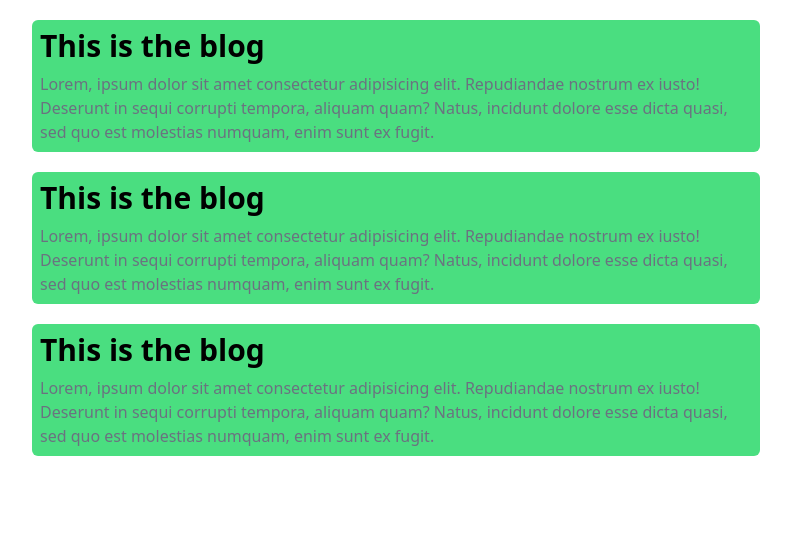
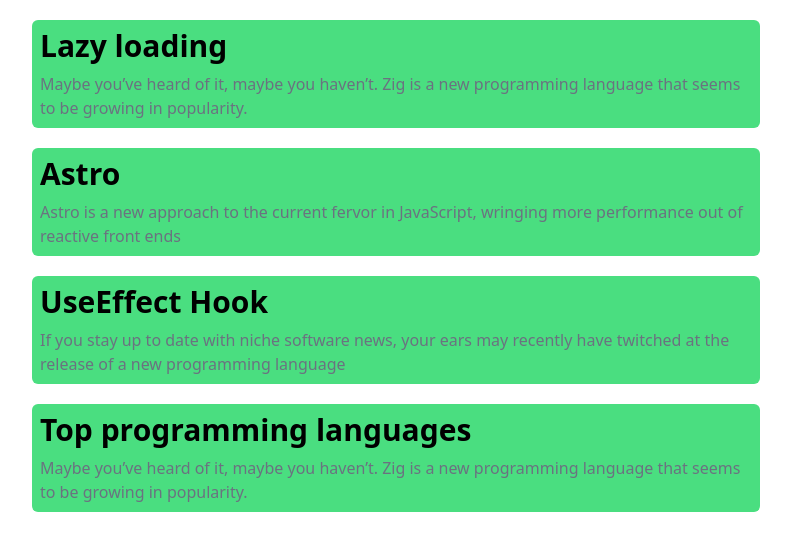
Before and after one commit to oyeyipo45/micro-forum, a Next.js app: page /blogs in a window 1280 px wide. Shown: the top 550 px of the page, without its empty margins (244-1035 px from the left). Built offline with nearby package versions, Linux system fonts and the light colour scheme.

Commit message:
Fetch and display posts

```diff
--- a/package.json
+++ b/package.json
@@ -14,6 +14,7 @@
     "@types/react-dom": "18.0.11",
     "eslint": "8.35.0",
     "eslint-config-next": "13.2.3",
+    "gray-matter": "^4.0.3",
     "next": "13.2.3",
     "react": "18.2.0",
     "react-dom": "18.2.0",
--- a/pages/api/posts.ts
+++ b/pages/api/posts.ts
@@ -1,4 +1,5 @@
 import fs from 'fs';
+import matter from 'gray-matter';
 import type { NextApiRequest, NextApiResponse } from 'next';
 import path from 'path';
 
@@ -18,8 +19,12 @@
 const readPosts = () => {
   const findFolder = path.join(process.cwd(), 'posts');
   const posts = fs.readdirSync(findFolder);
+  return posts.map((filename) => {
+    const filePathToRead = path.join(process.cwd(), 'posts/' + filename);
+    const content = fs.readFileSync(filePathToRead, { encoding: 'utf-8' });
 
-  return posts;
+    return matter(content).data;
+  });
 };
 
 export default handler;
--- a/pages/blogs.tsx
+++ b/pages/blogs.tsx
@@ -1,23 +1,27 @@
 import BlogCard from '@/components/BlogCard';
 import { NextPage } from 'next';
+import { useEffect, useState } from 'react';
 
 interface Props {}
 
 const Blogs: NextPage<Props> = () => {
+  const [Posts, setPosts] = useState<{ title: string; meta: string; description: string }[]>([]);
+
+  const fetchPosts = async () => {
+    const { posts } = await fetch('/api/posts').then((data) => data.json());
+
+    setPosts(posts);
+  };
+  useEffect(() => {
+    fetchPosts();
+  }, []);
+
   return (
     <div className=' max-w-3xl mx-auto p-5 space-y-5'>
-      <BlogCard
-        title='This is the blog'
-        description='Lorem, ipsum dolor sit amet consectetur adipisicing elit. Repudiandae nostrum ex iusto! Deserunt in sequi corrupti tempora, aliquam quam? Natus, incidunt dolore esse dicta quasi, sed quo est molestias numquam, enim sunt ex fugit.'
-      />
-      <BlogCard
-        title='This is the blog'
-        description='Lorem, ipsum dolor sit amet consectetur adipisicing elit. Repudiandae nostrum ex iusto! Deserunt in sequi corrupti tempora, aliquam quam? Natus, incidunt dolore esse dicta quasi, sed quo est molestias numquam, enim sunt ex fugit.'
-      />
-      <BlogCard
-        title='This is the blog'
-        description='Lorem, ipsum dolor sit amet consectetur adipisicing elit. Repudiandae nostrum ex iusto! Deserunt in sequi corrupti tempora, aliquam quam? Natus, incidunt dolore esse dicta quasi, sed quo est molestias numquam, enim sunt ex fugit.'
-      />
+      {Posts &&
+        Posts.map((post) => {
+          return <BlogCard key={post.title} title={post.title} description={post.meta} />;
+        })}
     </div>
   );
 };
--- a/posts/clever-lazy-loading-for-javascript.md
+++ b/posts/clever-lazy-loading-for-javascript.md
@@ -1,3 +1,10 @@
+---
+title: Lazy loading
+slug: clever-lazy-loading-for-javascript
+meta: Maybe you’ve heard of it, maybe you haven’t. Zig is a new programming language that seems to be growing in popularity.
+---
+
+
 Maybe you’ve heard of it, maybe you haven’t. Zig is a new programming language that seems to be growing in popularity. Let’s do a quick dive into what it is, why it’s unique, and what sort of things you would use it for. (Ed Note: Other than “for great justice“, naturally.)
 
 ## What Is It?
--- a/posts/how-to-start-with-programming.md
+++ b/posts/how-to-start-with-programming.md
@@ -1,3 +1,10 @@
+---
+title: Astro
+slug: how-to-start-with-programming
+meta: Astro is a new approach to the current fervor in JavaScript, wringing more performance out of reactive front ends
+---
+
+
 Astro is a new approach to the current fervor in JavaScript: wringing more performance out of reactive front ends. It is developed by the same team that created the Snowpack build tool.
 
 There have been several attempts to improve performance by avoiding the expensive prefetching and bootstrapping that have afflicted React-like frameworks. This is the notorious hydration problem described here.
--- a/posts/how-to-use-useEffect-hook.md
+++ b/posts/how-to-use-useEffect-hook.md
@@ -1,3 +1,10 @@
+---
+title: UseEffect Hook
+slug: how-to-use-useEffect-hook
+meta: If you stay up to date with niche software news, your ears may recently have twitched at the release of a new programming language
+---
+
+
 If you stay up to date with niche software news, your ears may recently have twitched at the release of a new programming language: V.
 
 New hobby-project programming languages are released all the time, you would correctly argue; what makes this one special?
--- a/posts/top-programming-language-2023.md
+++ b/posts/top-programming-language-2023.md
@@ -1,3 +1,10 @@
+---
+title: Top programming languages
+slug: top-programming-language-2023
+meta: Maybe you’ve heard of it, maybe you haven’t. Zig is a new programming language that seems to be growing in popularity.
+---
+
+
 Maybe you’ve heard of it, maybe you haven’t. Zig is a new programming language that seems to be growing in popularity. Let’s do a quick dive into what it is, why it’s unique, and what sort of things you would use it for. (Ed Note: Other than “for great justice“, naturally.)
 
 ## What Is It?
```
Also changed, not shown: 1 other file (tests, documents, lock files or other folders).
